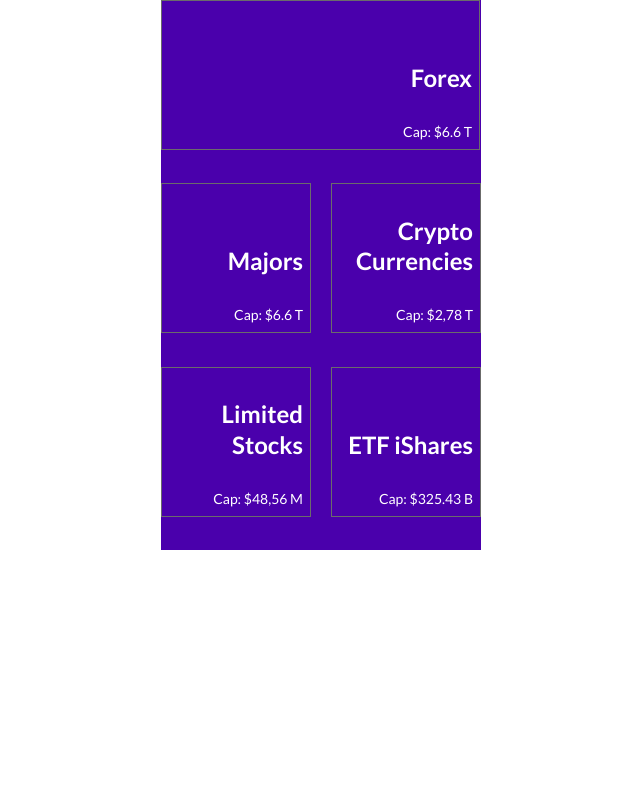
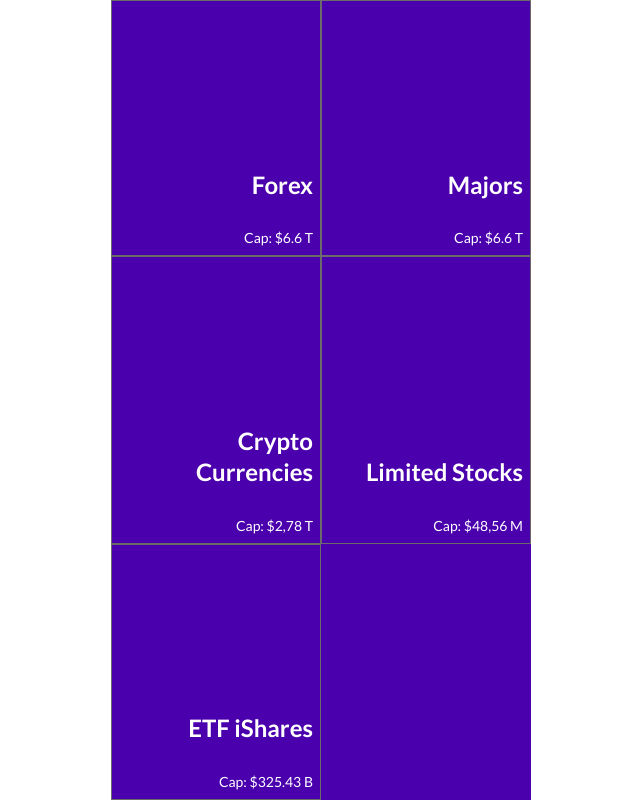
Before and after one commit to KDlamini/forex-metrics, a React (Create React App) app: page / in a window 1280 px wide. Shown: the whole page, without its empty margins (319-959 px from the left). Built offline with nearby package versions, Linux system fonts and the light colour scheme; no server answers.

Commit message:
Render ETF list on Etf component. - Update homepage layout.

```diff
--- a/src/components/EFTs.js
+++ b/src/components/EFTs.js
@@ -14,9 +14,26 @@
   }, []);
 
   return (
-    <div>
-      EFTs
-    </div>
+    <section className="efts">
+      <ul className="forex-pairs">
+        { efts.map((eft) => {
+          const { name, price, symbol } = eft;
+
+          return (
+            <li key={symbol} className="eft">
+              <div className="eft-info">
+                <h3 className="eft-symbol">{symbol}</h3>
+                <p className="eft-name">{name}</p>
+              </div>
+
+              <div className="eft-prices">
+                <p>{`Price: $${price}`}</p>
+              </div>
+            </li>
+          );
+        })}
+      </ul>
+    </section>
   );
 }
 
--- a/src/styles/Home.css
+++ b/src/styles/Home.css
@@ -1,9 +1,9 @@
 .homepage {
-  display: flex;
-  justify-content: space-between;
-  flex-wrap: wrap;
-  width: 320px;
-  height: 550px;
+  display: grid;
+  grid-template-columns: 1fr 1fr;
+  min-width: 320px;
+  max-width: 420px;
+  height: 100vh;
   background: #4a00ac;
 }
 
@@ -12,12 +12,6 @@
   color: #fff;
   margin: 0;
   padding: 0;
-  width: 150px;
-  height: 150px;
-}
-
-.category:first-child {
-  width: 319px;
 }
 
 .category-info {
```
